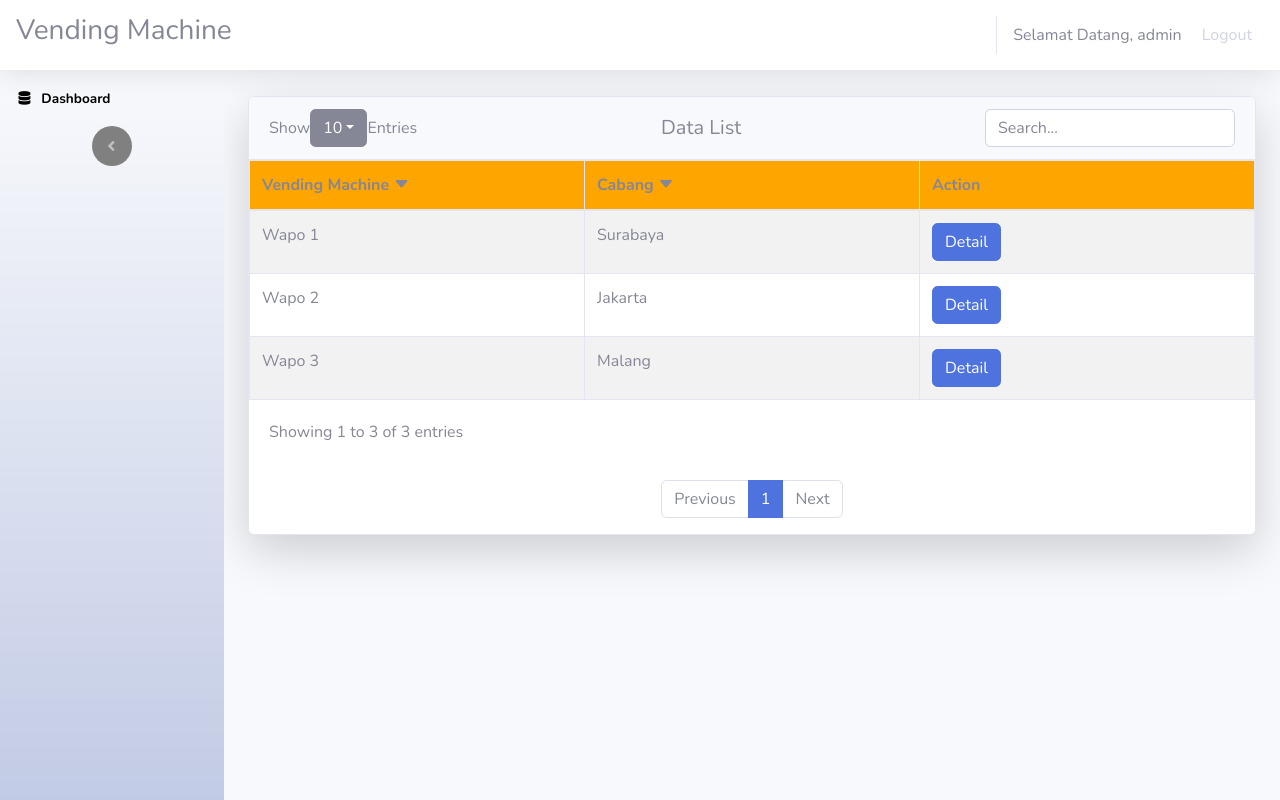
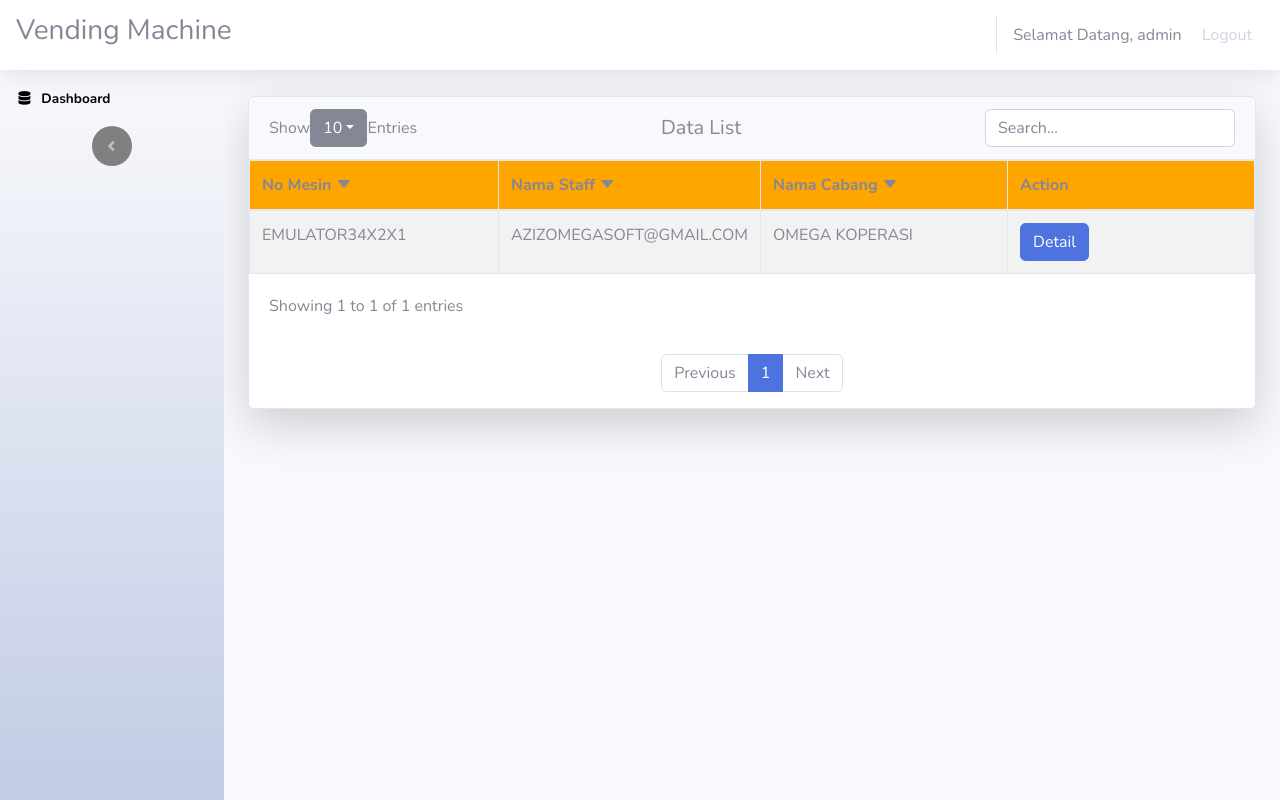
Before and after one commit to FredoVz/vending-machine, a CodeIgniter app: page /vending-machine/dashboard in a window 1280 px wide. Run offline with CodeIgniter, Linux system fonts and the light colour scheme; the visitor is signed in with stand-in values (Sample User, id 1).

Commit message:
first commit

```diff
--- a/application/controllers/Dashboard.php
+++ b/application/controllers/Dashboard.php
@@ -17,13 +17,34 @@ class Dashboard extends CI_Controller {
 
 	public function index()
 	{
+            /*
         $arrayVM = [
             ['id' => 1, 'vendingMachine' => 'Wapo 1', 'cabang' => 'Surabaya', 'stok' => '10', 'sisa_stok' => '5'],
             ['id' => 2, 'vendingMachine' => 'Wapo 2', 'cabang' => 'Jakarta', 'stok' => '20', 'sisa_stok' => '10'],
             ['id' => 3, 'vendingMachine' => 'Wapo 3', 'cabang' => 'Malang', 'stok' => '30', 'sisa_stok' => '15'],
         ];
+            */
 
-        $data = ['arrayVM' => $arrayVM];
+        $arrayDetailVM = $this->arrayDetailVM();
+
+        $arrayVM = [
+            [
+                'Cabang' => '00013/01',
+                'NamaCabang' => 'OMEGA KOPERASI',
+                'AlamatHeader' => '10',
+                'KotaHeader' => '',
+                'NoMesin'=> 'EMULATOR34X2X1',
+                'LastPing'=> '2024-07-29 11:56:36.760',
+                'StatusVM'=> 'OFF',
+                'SelisihJam'=> '2376',
+                'NamaStaff'=> 'AZIZOMEGASOFT@GMAIL.COM',
+            ],
+        ];
+
+        $data = [
+            'arrayVM' => $arrayVM,
+            'arrayDetailVM' => $arrayDetailVM,
+        ];
 
         $this->load->view('templates/header');
         $this->load->view('templates/sidebar');
@@ -32,6 +53,7 @@ class Dashboard extends CI_Controller {
 	}
 
     public function detail(){
+
         $qty = $this->input->post('qty');
 
         //echo $qty;
@@ -40,4 +62,66 @@ class Dashboard extends CI_Controller {
         $this->session->set_flashdata('message','<div class="alert alert-success" role="alert">New Qty added!</div>');
         redirect('dashboard');
     }
+
+    public function arrayDetailVM(){
+        $arrayDetailVM = [
+            [
+                'NoMesin'=> 'EMULATOR34X2X1',
+                'Slot'=> '1',
+                'StokAkhir'=> '7,0000',
+                'NamaOperator'=> 'AZIZOMEGASOFT@GMAIL.COM',
+                'TglEntry'=> '2024-07-09 11:09:25.133',
+                'NamaStaff'=> 'AZIZOMEGASOFT@GMAIL.COM',
+                'NamaCabang'=> 'OMEGA KOPERASI',
+                'NamaBarang'=> 'Other Beverages2',
+                'Aktif'=> '1',
+            ],
+            [
+                'NoMesin'=> 'EMULATOR34X2X1',
+                'Slot'=> '1',
+                'StokAkhir'=> '7,0000',
+                'NamaOperator'=> 'AZIZOMEGASOFT@GMAIL.COM',
+                'TglEntry'=> '2024-07-09 11:09:25.133',
+                'NamaStaff'=> 'AZIZOMEGASOFT@GMAIL.COM',
+                'NamaCabang'=> 'OMEGA KOPERASI',
+                'NamaBarang'=> 'Other Beverages2',
+                'Aktif'=> '1',
+            ],
+            [
+                'NoMesin'=> 'EMULATOR34X2X1',
+                'Slot'=> '1',
+                'StokAkhir'=> '7,0000',
+                'NamaOperator'=> 'AZIZOMEGASOFT@GMAIL.COM',
+                'TglEntry'=> '2024-07-09 11:09:25.133',
+                'NamaStaff'=> 'AZIZOMEGASOFT@GMAIL.COM',
+                'NamaCabang'=> 'OMEGA KOPERASI',
+                'NamaBarang'=> 'Other Beverages2',
+                'Aktif'=> '1',
+            ],
+            [
+                'NoMesin'=> 'EMULATOR34X2X1',
+                'Slot'=> '1',
+                'StokAkhir'=> '7,0000',
+                'NamaOperator'=> 'AZIZOMEGASOFT@GMAIL.COM',
+                'TglEntry'=> '2024-07-09 11:09:25.133',
+                'NamaStaff'=> 'AZIZOMEGASOFT@GMAIL.COM',
+                'NamaCabang'=> 'OMEGA KOPERASI',
+                'NamaBarang'=> 'Other Beverages2',
+                'Aktif'=> '1',
+            ],
+            [
+                'NoMesin'=> 'EMULATOR34X2X1',
+                'Slot'=> '1',
+                'StokAkhir'=> '7,0000',
+                'NamaOperator'=> 'AZIZOMEGASOFT@GMAIL.COM',
+                'TglEntry'=> '2024-07-09 11:09:25.133',
+                'NamaStaff'=> 'AZIZOMEGASOFT@GMAIL.COM',
+                'NamaCabang'=> 'OMEGA KOPERASI',
+                'NamaBarang'=> 'Other Beverages2',
+                'Aktif'=> '1',
+            ],
+        ];
+
+        return $arrayDetailVM;
+    }
 }
--- a/application/views/dashboard.php
+++ b/application/views/dashboard.php
@@ -36,26 +36,32 @@
                         <table class="table table-bordered table-striped mb-0">
                             <thead id="data-head" style="background-color: orange; position: sticky;">
                                 <tr>
-                                    <th scope="col" style="width:33%;" data-column="vendingMachine">Vending Machine
-                                        <i class="bi bi-caret-down-fill"></i>
+                                    <th scope="col" style="width:25%;" data-column="NoMesin">No Mesin <i
+                                        class="bi bi-caret-down-fill"></i>
                                     </th>
-                                    <th scope="col" style="width:33%;" data-column="cabang">Cabang <i
+                                    <th  scope="col" style="width:25%;" data-column="NamaStaff">Nama Staff <i
+                                        class="bi bi-caret-down-fill"></i>
+                                    </th>
+                                    <th scope="col" style="width:25%;" data-column="NamaCabang">Nama Cabang <i
                                         class="bi bi-caret-down-fill"></i></th>
-                                    <th scope="col" style="width:33%;">Action </th>
+                                    <th scope="col" style="width:25%;">Action </th>
                                 </tr>
                             </thead>
                             <tbody id="data-body" style="overflow-y: auto;">
                                 <?php if (!empty($arrayVM)): ?>
                                     <?php foreach ($arrayVM as $vm): ?>
                                         <tr>
-                                            <td scope="row" style="width:33%;" data-label="vendingMachine">
-                                                <?php echo $vm['vendingMachine']; ?>
+                                            <td scope="row" style="width:25%;" data-label="NoMesin">
+                                                <?php echo $vm['NoMesin']; ?>
                                             </td>
-                                            <td scope="row" style="width:33%;" data-label="cabang">
-                                                <?php echo $vm['cabang']; ?>
+                                            <td scope="row" style="width:25%;" data-label="NamaStaff">
+                                                <?php echo $vm['NamaStaff']; ?>
                                             </td>
-                                            <td scope="row" style="width:33%;">
-                                                <button class="btn btn-primary openDetailModal" data-toggle="modal" data-target="#newDetailModal" data-id="<?= $vm['id']; ?>">Detail</button>
+                                            <td scope="row" style="width:25%;" data-label="NamaCabang">
+                                                <?php echo $vm['NamaCabang']; ?>
+                                            </td>
+                                            <td scope="row" style="width:25%;">
+                                                <button class="btn btn-primary openDetailModal" data-toggle="modal" data-target="#newDetailModal" data-id="<?= $vm['NoMesin']; ?>">Detail</button>
                                             </td>
                                         </tr>
                                     <?php endforeach; ?>
@@ -95,31 +101,29 @@
                 </button>
             </div>
             <form action="<?= base_url('dashboard/detail'); ?>" method="post">
-                <div class="modal-body">
-                    <div class="form-row align-items-center">
+                <div class="modal-footer">
+                    <button type="button" class="btn btn-secondary" data-dismiss="modal">Close</button>
+                    <button type="submit" class="btn btn-primary">Add</button>
+                </div>
+
+                <div class="form-row align-items-center mb-5 ml-5">
                     <div class="col-auto">
-                            <label for="stok" class="col-form-label">Stok : </label>
-                            <span id="stok" class="col-form-label"></span>
+                        <div class="form-check">
+                            <input class="form-check-input col-form-label" type="checkbox">
                         </div>
                     </div>
-                    <div class="form-row align-items-center mt-1">
-                        <div class="col-auto">
-                            <label for="sisa_stok" class="col-form-label">Sisa Stok : </label>
-                            <span id="sisa_stok" class="col-form-label"></span>
                 </div>
+
+                <div class="modal-body" id="modal-body-content">
                 </div>
-                    <div class="form-row align-items-center mt-1">
+
+                <div class="form-row align-items-center mt-1 mb-5 mr-1 ml-1">
                     <div class="col-auto">
                         <label for="qty" class="col-form-label">Qty</label>
                     </div>
                     <div class="col">
                         <input type="number" class="form-control" id="qty" name="qty" placeholder="Input qty..." min="0" required>
                     </div>
-                    </div>
-                </div>
-                <div class="modal-footer">
-                    <button type="button" class="btn btn-secondary" data-dismiss="modal">Close</button>
-                    <button type="submit" class="btn btn-primary">Add</button>
                 </div>
             </form>
         </div>
@@ -160,9 +164,10 @@
         paginatedData.forEach(row => {
             $dataBody.append(`
                 <tr>
-                    <td scope="row" style="width:33%;" data-label="vendingMachine">${row.vendingMachine}</td>
-                    <td scope="row" style="width:33%;" data-label="cabang">${row.cabang}</td>
-                    <td scope="row" style="width:33%;">
+                    <td scope="row" style="width:25%;" data-label="NoMesin">${row.NoMesin}</td>
+                    <td scope="row" style="width:25%;" data-label="NamaStaff">${row.NamaStaff}</td>
+                    <td scope="row" style="width:25%;" data-label="NamaCabang">${row.NamaCabang}</td>
+                    <td scope="row" style="width:25%;">
                         <button class="btn btn-primary openDetailModal" data-toggle="modal" data-target="#newDetailModal" data-id="${row.id}">Detail</button>
                     </td>
                 </tr>
@@ -364,14 +369,26 @@
 
 <script>
     $(document).on('click', '.openDetailModal', function() {
+        var id = $(this).data('NoMesin');
+        var arrayDetailVM = <?= json_encode($arrayDetailVM); ?>; // Convert PHP array to JavaScript
+        var filteredData = arrayDetailVM.filter(vm => vm.id == id); // Get all data matching the ID
 
-        var id = $(this).data('id');
-        var arrayVM = <?= json_encode($arrayVM); ?>; // Convert array PHP ke JavaScript
-        var data = arrayVM.find(vm => vm.id == id); // Cari data berdasarkan id
+        var modalContent = '';
 
-        if (data) {
-            $('#stok').text(data.stok);
-            $('#sisa_stok').text(data.sisa_stok);
+        if (filteredData.length > 0) {
+            filteredData.forEach(function(data, index) {
+                modalContent += `
+                    <div class="modal-body-entry">
+                        <h6>Entry ${index + 1}</h6>
+                        <div><strong>Slot:</strong> ${data.Slot}</div>
+                        <div><strong>Stok Akhir:</strong> ${data.StokAkhir}</div>
+                        <div><strong>Nama Barang:</strong> ${data.NamaBarang}</div>
+                        <div><strong>Status Aktif:</strong> ${data.Aktif}</div>
+                        <hr>
+                    </div>
+                `;
+            });
+            $('#modal-body-content').html(modalContent); // Insert the generated content into the modal
         } else {
             alert('Data tidak ditemukan.');
         }
```
Lines whose indentation alone changed are shown as unchanged.
